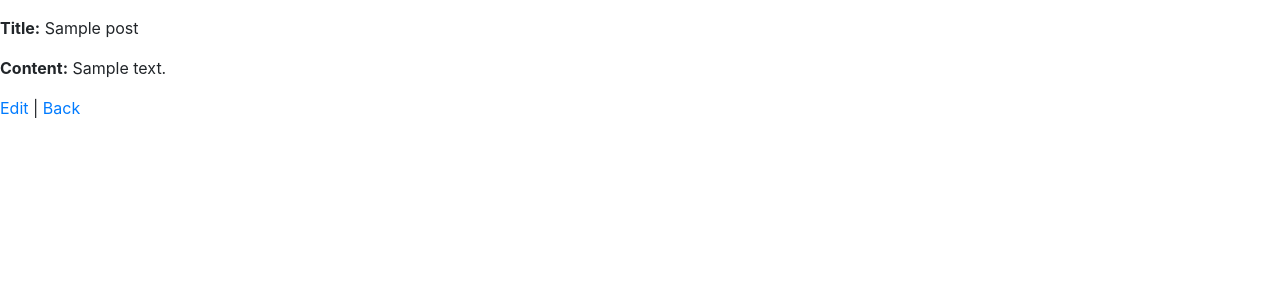
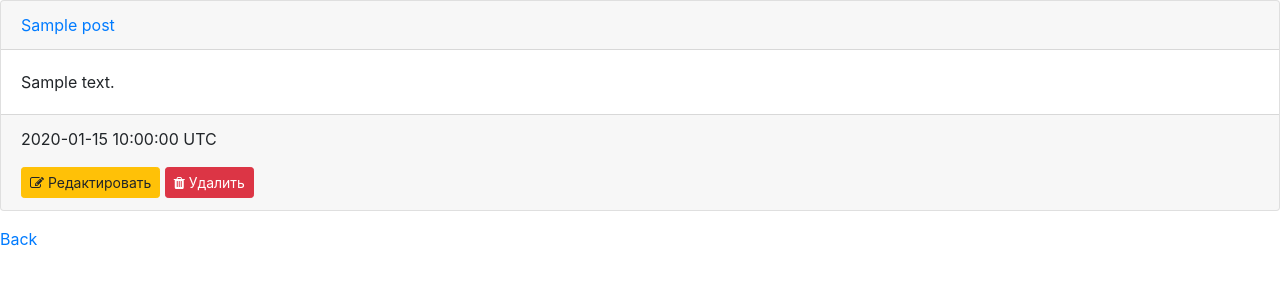
Before and after one commit to Arrrlekino/rubypost, a Rails app: page /posts/1 in a window 1280 px wide. Shown: the top 300 px of the page. Run offline with Rails 7, Linux system fonts and the light colour scheme; tables that the repository leaves empty hold one stand-in row (values such as "Sample post"); style sheets or scripts are compiled from the project's sources; some libraries are stand-ins or nearby versions.

Commit message:
refactoring views

```diff
--- a/app/views/posts/_post.html.haml
+++ b/app/views/posts/_post.html.haml
@@ -1,11 +1,19 @@
 .card
   .card-header
-    = post.title
+    = link_to post.title, post
+    /= post.title
   .card-body
     = post.content
   .card-footer
     = post.created_at
-    = link_to 'Показать', post
-    = link_to 'Редактировать', edit_post_path(post)
-    = link_to 'Удалить', post, method: :delete, data: { confirm: 'Вы уверены?' }
+    /= link_to 'Показать', post
+    /= link_to 'Редактировать', edit_post_path(post)
+    %p
+    = link_to edit_post_path(post), class: 'btn btn-sm btn-warning' do
+      .fa.fa-edit
+      Редактировать
+    /= link_to 'Удалить', post, method: :delete, data: { confirm: 'Вы уверены?' }
+    = link_to post, method: :delete, data: { confirm: 'Вы уверены?' }, class: 'btn btn-sm btn-danger' do
+      .fa.fa-trash
+      Удалить
 %p
--- a/app/views/posts/show.html.haml
+++ b/app/views/posts/show.html.haml
@@ -1,12 +1,16 @@
-%p#notice= notice
+= render 'posts/post', post: @post
 
-%p
-  %b Title:
-  = @post.title
-%p
-  %b Content:
-  = @post.content
+= link_to 'Back', posts_path
 
-= link_to 'Edit', edit_post_path(@post)
-\|
-= link_to 'Back', posts_path
+/%p#notice= notice
+
+/%p
+/  %b Title:
+/  = @post.title
+/%p
+/  %b Content:
+/  = @post.content
+
+/= link_to 'Edit', edit_post_path(@post)
+/\|
+/= link_to 'Back', posts_path
```
